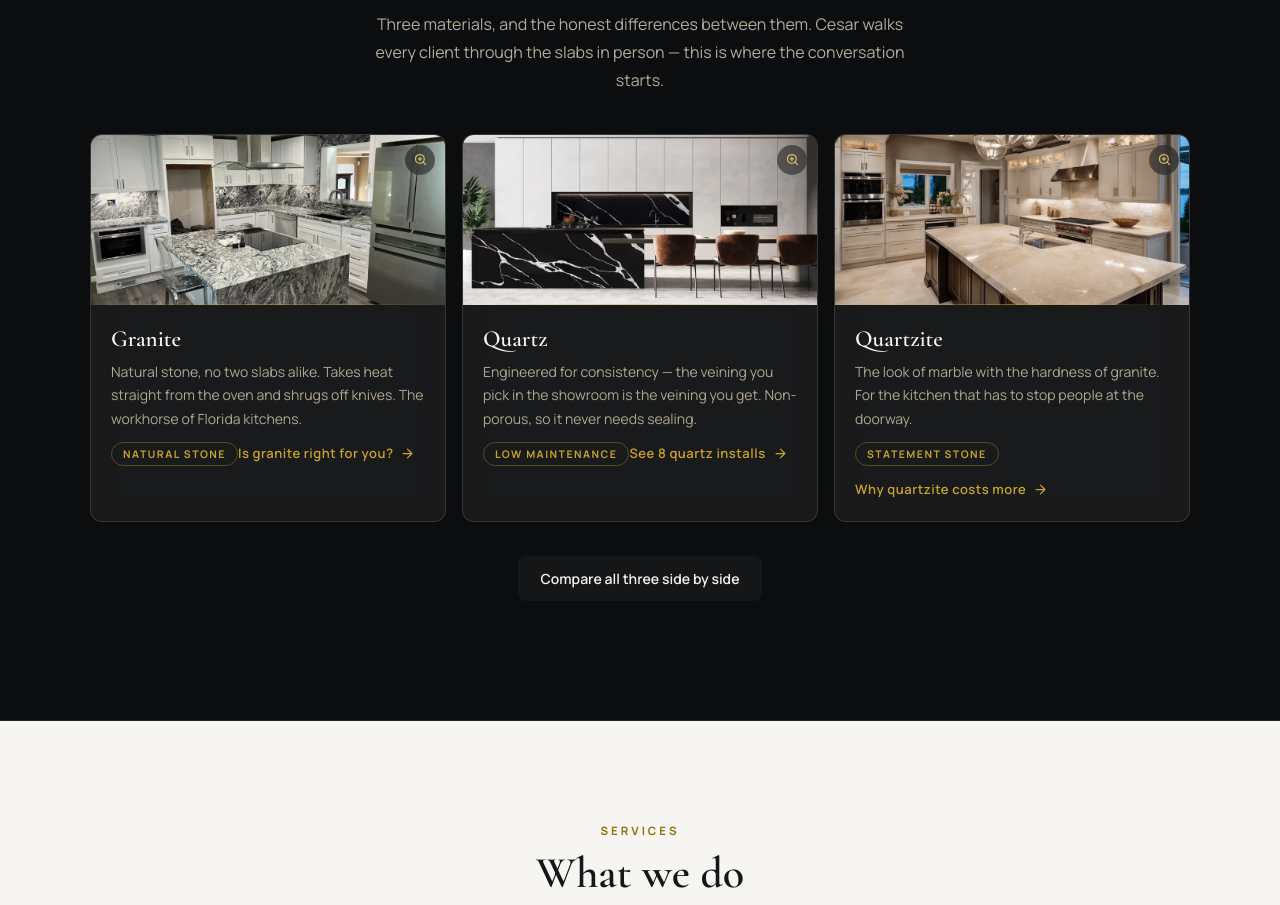
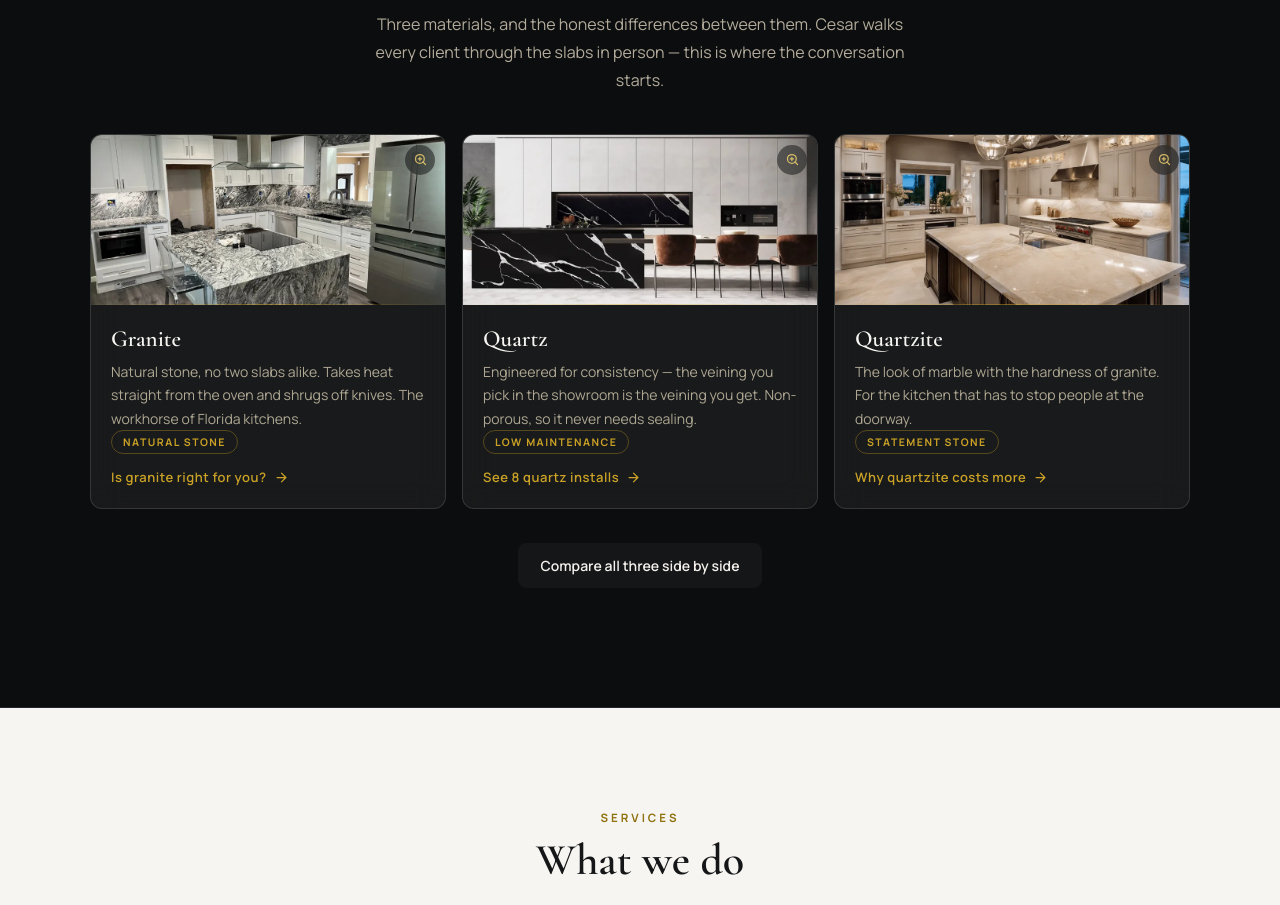
Before and after one commit to AngelGerena/sgq-countertops, a React (Vite) app: page / in a window 1280 px wide. Shown: the part 3245-4150 px from the top of the page. Built offline with nearby package versions, Linux system fonts and the light colour scheme; no server answers; the database is empty.

Commit message:
Add files via upload

```diff
--- a/src/index.css
+++ b/src/index.css
@@ -341,7 +341,7 @@ label{display:block;font-size:12.5px;font-weight:600;color:var(--muted);margin:1
 .mat-grid{display:grid;grid-template-columns:repeat(auto-fit,minmax(230px,1fr));gap:16px;margin-top:40px}
 .mat-card{background:var(--glass-bg);border:1px solid var(--glass-line);border-radius:var(--radius);
   -webkit-backdrop-filter:blur(var(--glass-blur));backdrop-filter:blur(var(--glass-blur));
-  overflow:hidden;transition:transform var(--dur) var(--ease),box-shadow var(--dur) var(--ease),border-color var(--dur) var(--ease)}
+  overflow:hidden;display:flex;flex-direction:column;transition:transform var(--dur) var(--ease),box-shadow var(--dur) var(--ease),border-color var(--dur) var(--ease)}
 .mat-card:hover{transform:translateY(-4px);box-shadow:var(--shadow-lg);border-color:rgb(201 162 39 / .4)}
 .mat-swatch{height:170px;position:relative;overflow:hidden;background:#26241F}
 .mat-swatch img{width:100%;height:100%;object-fit:cover;display:block;
@@ -350,10 +350,10 @@ label{display:block;font-size:12.5px;font-weight:600;color:var(--muted);margin:1
 .mat-swatch::after{content:"";position:absolute;left:0;right:0;bottom:0;height:1px;
   background:linear-gradient(90deg,transparent,rgb(201 162 39 / .5),transparent)}
 
-.mat-body{padding:20px 20px 22px}
+.mat-body{padding:20px 20px 22px;display:flex;flex-direction:column;flex:1}
 .mat-body h3{font-family:var(--display);font-size:23px;color:var(--snow);margin:0 0 7px}
 .mat-body p{color:#AFA894;font-size:14px;line-height:1.68;margin:0}
-.mat-tag{display:inline-block;margin-top:12px;font-size:10.5px;font-weight:700;letter-spacing:.14em;
+.mat-tag{display:inline-block;align-self:flex-start;margin-top:auto;font-size:10.5px;font-weight:700;letter-spacing:.14em;
   text-transform:uppercase;color:var(--g);border:1px solid rgb(201 162 39 / .35);
   border-radius:999px;padding:4px 11px}
 
@@ -525,7 +525,7 @@ label{display:block;font-size:12.5px;font-weight:600;color:var(--muted);margin:1
    STONE PAGE
    ============================================================ */
 .mat-more{
-  display:inline-flex;align-items:center;gap:7px;margin-top:14px;
+  display:inline-flex;align-self:flex-start;align-items:center;gap:7px;margin-top:14px;
   font-size:13px;font-weight:600;letter-spacing:.04em;color:var(--g);
   text-decoration:none;transition:gap var(--dur) var(--ease),color var(--dur) var(--ease)}
 .mat-more svg{width:15px;height:15px;fill:none;stroke:currentColor;stroke-width:2;
```
